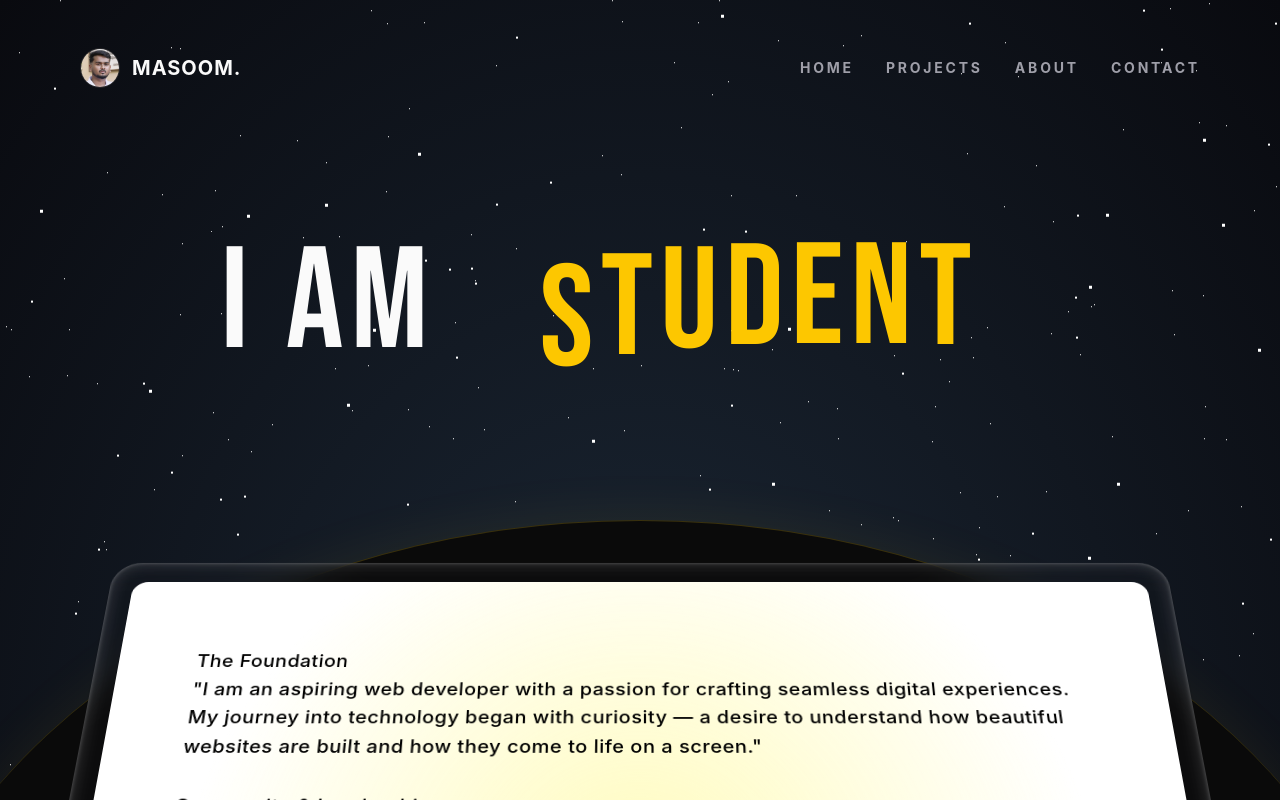
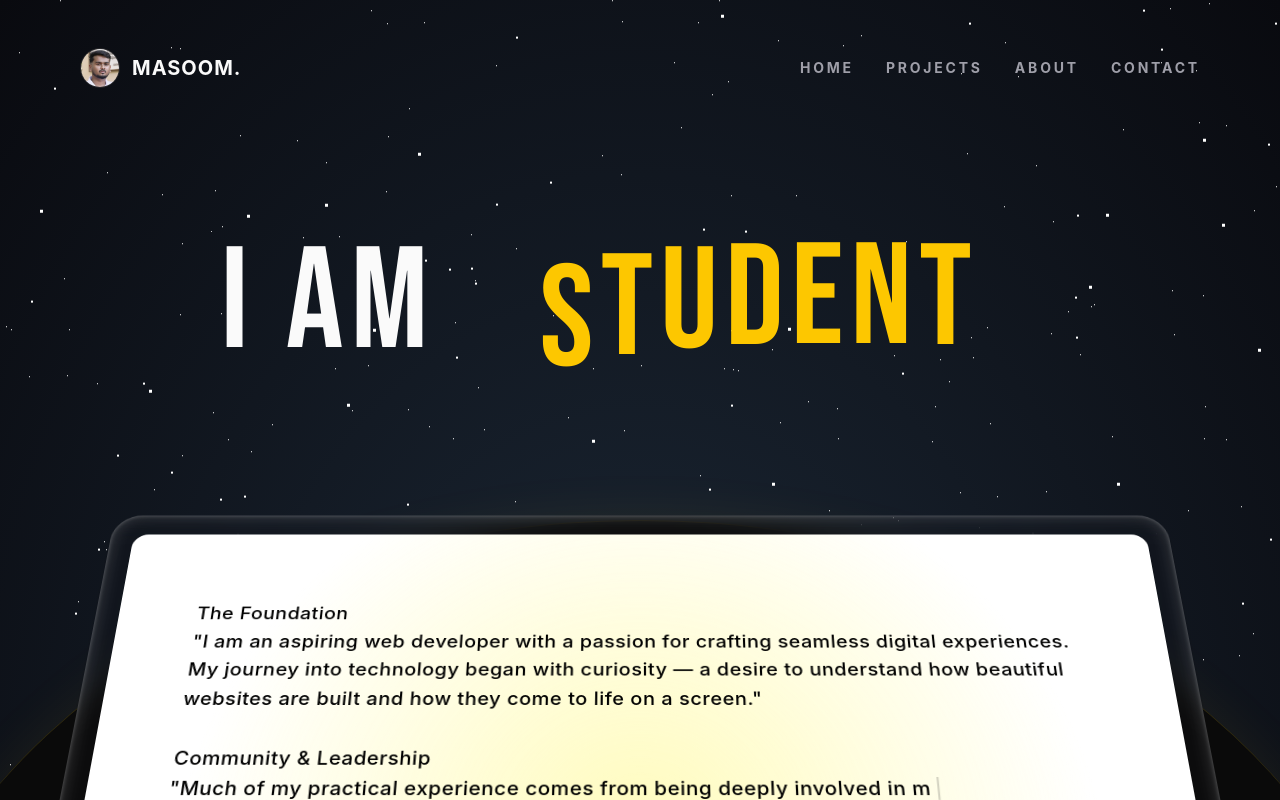
Before and after one commit to masoompersonal3/MyF, a React (Vite) app in the folder frontend/: page / in a window 1280 px wide. Shown: the top 800 px of the page. Built offline with nearby package versions, Linux system fonts and the light colour scheme.

Commit message:
Pull about me card slightly higher on desktop view

```diff
--- a/frontend/src/App.tsx
+++ b/frontend/src/App.tsx
@@ -75,7 +75,7 @@ const App = () => {
           />
 
           {/* Scroll Animation Section positioned just below the hero title */}
-          <div id="work" className="relative w-full z-20 -mt-32 md:-mt-40">
+          <div id="work" className="relative w-full z-20 -mt-32 md:-mt-52">
             <ContainerScroll titleComponent={null}>
               <div className="flex flex-col h-full p-6 md:p-12 lg:p-16 bg-transparent">
                 {content?.aboutContent && (
```
